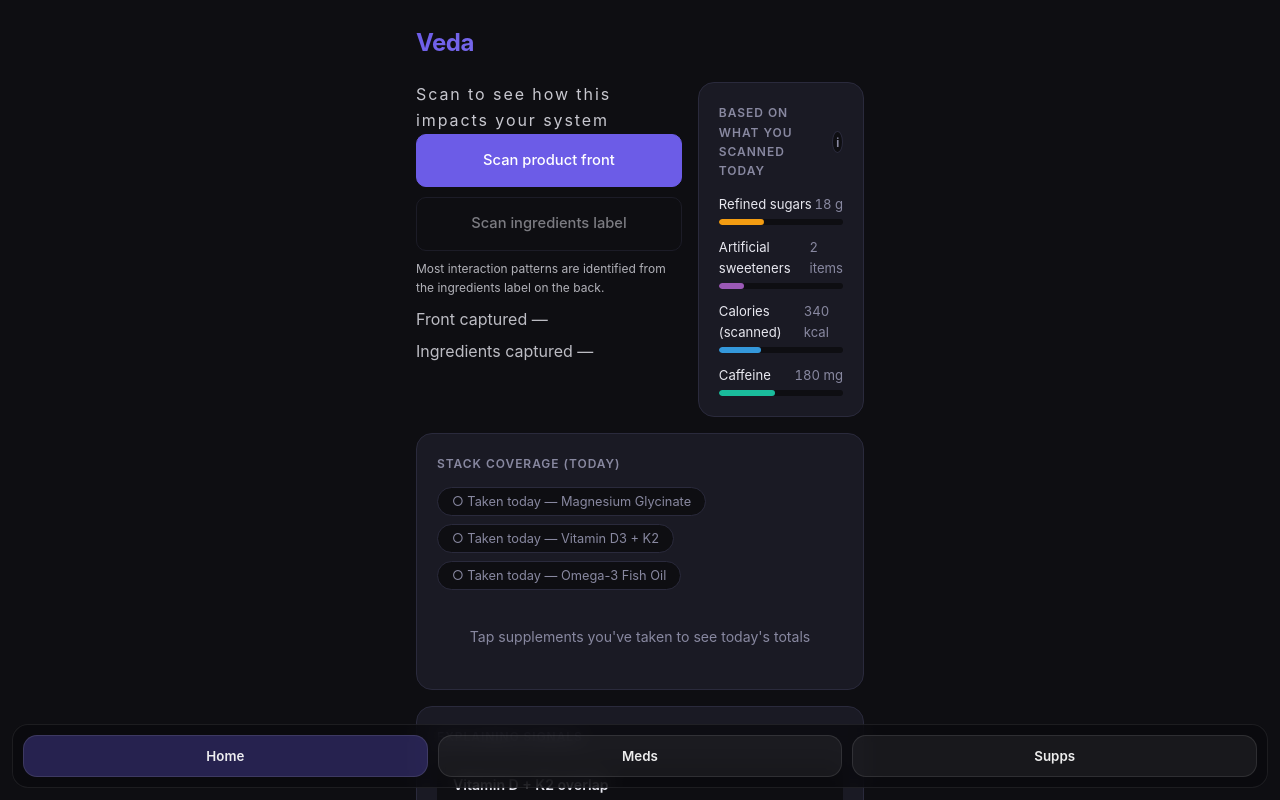
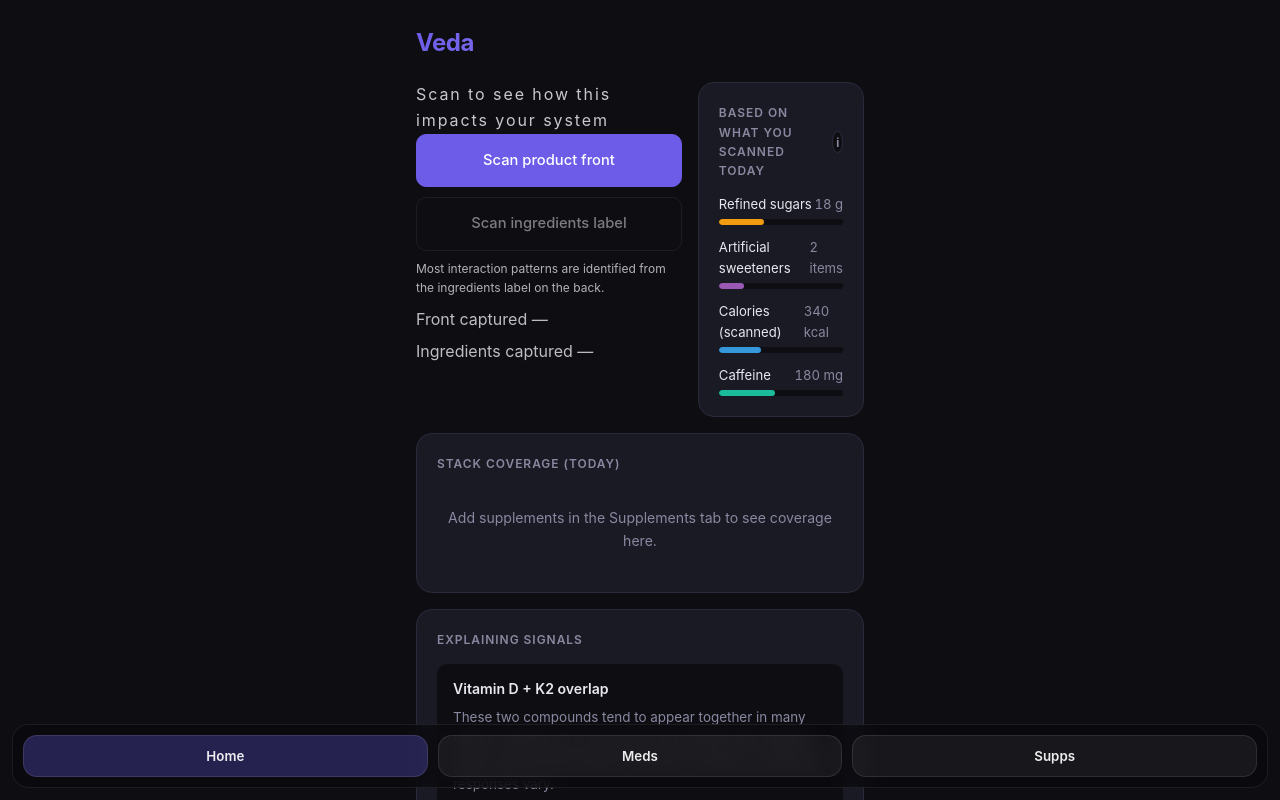
Before and after one commit to sergedarnault77-collab/Veda2, a React (Vite) app: page / in a window 1280 px wide. Shown: the top 800 px of the page. Built offline with nearby package versions, Linux system fonts and the light colour scheme; the HTML template or start-up script is replaced by a standard one.

Commit message:
Wire StackCoverage to saved supplements + taken state

```diff
--- a/src/home/StackCoverage.tsx
+++ b/src/home/StackCoverage.tsx
@@ -1,10 +1,17 @@
-import { useState, useMemo, useEffect } from "react";
-import { STUB_SUPPLEMENTS } from "./stubs";
+import { useState, useMemo, useCallback } from "react";
 import type { NutrientRow } from "./stubs";
 import { loadLS, saveLS } from "../lib/persist";
 import "./StackCoverage.css";
 
-const LS_KEY = "veda:confirmed-supps";
+const SUPPS_KEY = "veda.supps.v1";
+const TAKEN_KEY = "veda.supps.taken.v1";
+
+/** Minimal shape we need from a saved supplement. */
+type SavedSupp = {
+  id: string;
+  displayName: string;
+  nutrients: NutrientRow[];
+};
 
 function coverageColor(pct: number): string {
   if (pct < 25) return "var(--veda-red)";
@@ -14,29 +21,37 @@
 }
 
 export function StackCoverage() {
-  const [confirmed, setConfirmed] = useState<Set<string>>(
-    () => new Set(loadLS<string[]>(LS_KEY, []))
+  const [supps] = useState<SavedSupp[]>(() => {
+    const raw = loadLS<any[]>(SUPPS_KEY, []);
+    // Ensure each entry has the fields we need
+    return raw
+      .filter((s) => s && typeof s.id === "string")
+      .map((s) => ({
+        id: s.id,
+        displayName: s.displayName || "Unnamed",
+        nutrients: Array.isArray(s.nutrients) ? s.nutrients : [],
+      }));
+  });
+
+  const [taken, setTaken] = useState<Record<string, boolean>>(() =>
+    loadLS<Record<string, boolean>>(TAKEN_KEY, {})
   );
 
-  useEffect(() => {
-    saveLS(LS_KEY, Array.from(confirmed));
-  }, [confirmed]);
-
-  function toggle(id: string) {
-    setConfirmed((prev) => {
-      const next = new Set(prev);
-      if (next.has(id)) next.delete(id);
-      else next.add(id);
+  const toggle = useCallback((id: string) => {
+    setTaken((prev) => {
+      const next = { ...prev, [id]: !prev[id] };
+      saveLS(TAKEN_KEY, next);
       return next;
     });
-  }
+  }, []);
 
-  /* Aggregate NutrientRows across confirmed supplements */
+  /* Aggregate NutrientRows across taken supplements */
   const rows = useMemo(() => {
     const map = new Map<string, NutrientRow>();
-    for (const supp of STUB_SUPPLEMENTS) {
-      if (!confirmed.has(supp.id)) continue;
+    for (const supp of supps) {
+      if (!taken[supp.id]) continue;
       for (const n of supp.nutrients) {
+        if (!n || !n.nutrientId) continue;
         const existing = map.get(n.nutrientId);
         if (existing) {
           map.set(n.nutrientId, {
@@ -49,18 +64,25 @@
       }
     }
     return Array.from(map.values());
-  }, [confirmed]);
+  }, [supps, taken]);
 
-  const noneConfirmed = confirmed.size === 0;
+  const anyTaken = supps.some((s) => taken[s.id]);
 
   return (
     <section className="coverage" aria-label="Stack coverage today">
       <h3 className="coverage__title">Stack coverage (today)</h3>
 
+      {supps.length === 0 && (
+        <p className="coverage__empty">
+          Add supplements in the Supplements tab to see coverage here.
+        </p>
+      )}
+
       {/* Confirmation chips */}
+      {supps.length > 0 && (
         <div className="coverage__chips">
-        {STUB_SUPPLEMENTS.map((s) => {
-          const active = confirmed.has(s.id);
+          {supps.map((s) => {
+            const active = !!taken[s.id];
             return (
               <button
                 key={s.id}
@@ -68,21 +90,22 @@
                 onClick={() => toggle(s.id)}
                 aria-pressed={active}
               >
-              {active ? "✓" : "○"} Taken today — {s.name}
+                {active ? "✓" : "○"} Taken today — {s.displayName}
               </button>
             );
           })}
         </div>
+      )}
 
       {/* Empty state */}
-      {noneConfirmed && (
+      {supps.length > 0 && !anyTaken && (
         <p className="coverage__empty">
           Tap supplements you've taken to see today's totals
         </p>
       )}
 
       {/* Nutrient bars */}
-      {!noneConfirmed && (
+      {anyTaken && (
         <ul className="coverage__list">
           {rows.map((row) => {
             const pct = row.dailyReference > 0
```
Lines whose indentation alone changed are shown as unchanged.
